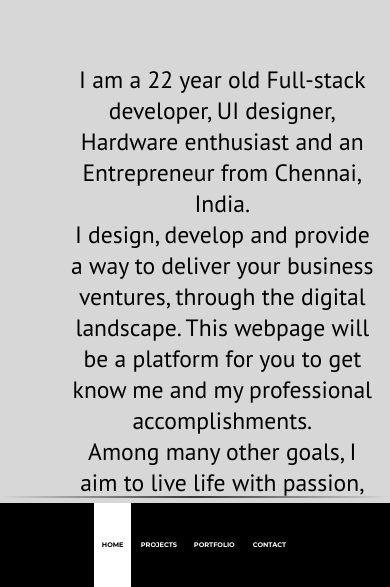
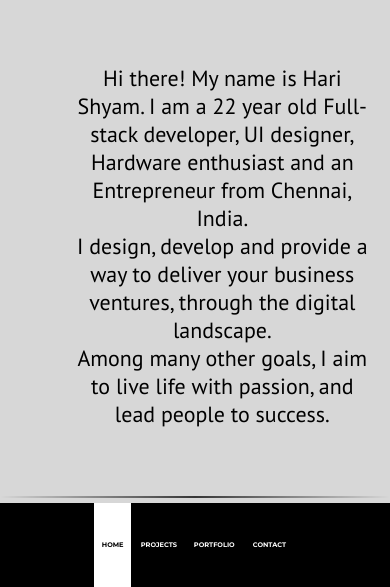
Before and after one commit to HariShyamU/HariShyamU.github.io, a plain HTML site: page index.html in a window 390 px wide. Shown: the part 257-844 px from the top of the page. Drawn offline with Linux system fonts and the light colour scheme.

Commit message:
Improved responsiveness

```diff
--- a/index.html
+++ b/index.html
@@ -29,8 +29,8 @@
                     <h2>Who am I?</h2>
                 </div>
                 <div data-depth="0.2" class="content">
-                    <p>I am a 22 year old Full-stack developer, UI designer, Hardware enthusiast and an Entrepreneur from Chennai, India. </p>
-                    <p>I design, develop and provide a way to deliver your business ventures, through the digital landscape. This webpage will be a platform for you to get know me and my professional accomplishments. <br> Among many other goals, I aim to live life with passion, and lead people to success. </p>
+                    <p>Hi there! My name is Hari Shyam. I am a 22 year old Full-stack developer, UI designer, Hardware enthusiast and an Entrepreneur from Chennai, India. </p>
+                    <p>I design, develop and provide a way to deliver your business ventures, through the digital landscape. <br> Among many other goals, I aim to live life with passion, and lead people to success. </p>
                 </div>
             </div>
         </div>
--- a/main.css
+++ b/main.css
@@ -7,7 +7,7 @@
 html {
   background-color: rgba(215,215,215,1);
   font-family: 'PT Sans', sans-serif;
-  font-size: 2.8vh;
+  font-size: 2.6vh;
   text-rendering: optimizeLegibility;
 }
 
```
